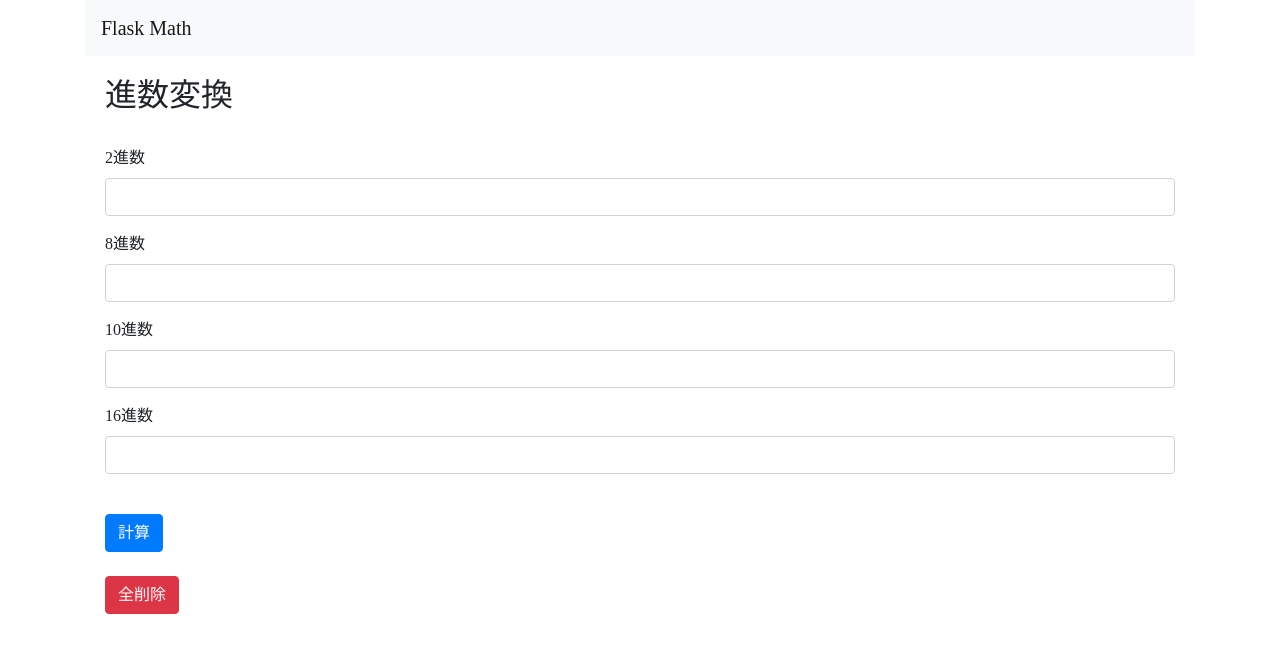
After one commit to kouki-0926/Flask-Math, a Flask app: template application/flask_math/templates/base_conversion.html in a window 1280 px wide. The commit adds this page. Shown: the top 653 px of the page. Run offline with Flask 2, Linux system fonts and the light colour scheme; the template is opened without the code that fills it, so the values that code supplies are empty; parts of the project's set-up code (start-up, migrations or seed data) failed here and were passed over; some libraries are stand-ins or nearby versions; some web fonts are replaced.

Commit message:
add base_conversion

```diff
--- a/application/flask_math/calculation/base_conversion.py
+++ b/application/flask_math/calculation/base_conversion.py
@@ -1,3 +1,5 @@
+from flask import flash
+
 def base_conversion(base,before_conversion):
     try:
         if base=="binary":
@@ -23,4 +25,5 @@ def base_conversion(base,before_conversion):
         anser=[bin,oct,dec,hex]
     except:
         anser=["Error","Error","Error","Error"]
+        flash("エラー：もう一度入力してください")
     return anser
--- /dev/null
+++ b/application/flask_math/templates/base_conversion.html
@@ -0,0 +1,32 @@
+{% extends "layout.html" %}
+
+{% block body %}
+<h2>進数変換</h2>
+<br>
+
+<form  action='{{url_for("view.base_conversion_view")}}' method="post" enctype="multipart/form-data">
+  <div class="form-group">
+    <label for="InputBin">2進数</label>
+    <input type="text" name="bin" class="form-control" id="InputBin" value="{{bin}}">
+  </div>
+  <div class="form-group">
+    <label for="InputOct">8進数</label>
+    <input type="text" name="oct" class="form-control" id="InputOct" value="{{oct}}">
+  </div>
+  <div class="form-group">
+    <label for="InputDec">10進数</label>
+    <input type="text" name="dec" class="form-control" id="InputDec" value="{{dec}}">
+  </div>
+  <div class="form-group">
+    <label for="InputHex">16進数</label>
+    <input type="text" name="hex" class="form-control" id="InputHex" value="{{hex}}">
+  </div>
+  <br>
+  <button type="submit" class="btn btn-primary">計算</button>
+</form>
+<br>
+<form  action='{{url_for("view.base_conversion_view")}}' method="get" enctype="multipart/form-data">
+  <button type="submit" class="btn btn-danger">全削除</button>
+</form>
+
+{% endblock %}
--- a/application/flask_math/templates/derivative.html
+++ b/application/flask_math/templates/derivative.html
@@ -21,6 +21,6 @@
 
 </form>
 
-<h2>{{anser_0}}<br>{{anser_2}}<br>{{anser_1}}</h2>
+<h2>{{anser}}</h2>
 
 {% endblock %}
--- a/application/flask_math/templates/index.html
+++ b/application/flask_math/templates/index.html
@@ -24,4 +24,10 @@
       <a class="card-link" href="{{url_for('view.limit_view')}}">極限</a>
     </h1>
   </div>
+
+  <div class="card">
+    <h1 class="card-body">
+      <a class="card-link" href="{{url_for('view.base_conversion_view')}}">進数変換</a>
+    </h1>
+  </div>
 {% endblock %}
```
Also changed, not shown: application/flask_math/calculation/derivative.py (+8 -14 lines), application/flask_math/views.py (+26 -1 lines), README.md.
